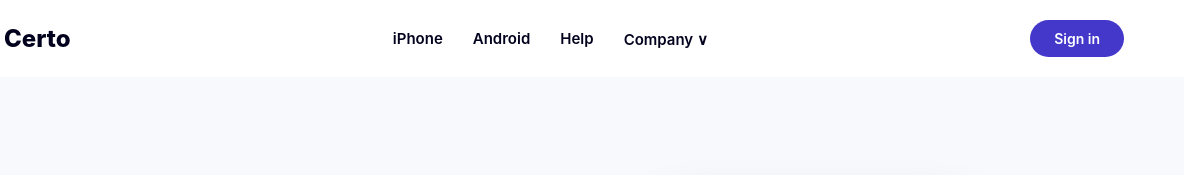
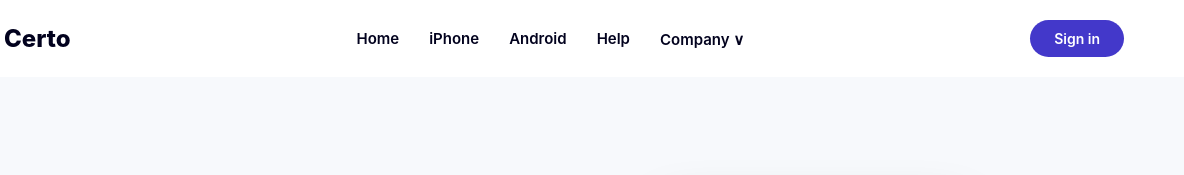
Before and after one commit to Delevoper-uz/Certo, a plain HTML site: page index.html in a window 1280 px wide. Shown: the top 175 px of the page, 96-1280 px from the left. Drawn offline with Linux system fonts and the light colour scheme.

Commit message:
first commit

```diff
--- a/index.html
+++ b/index.html
@@ -17,6 +17,7 @@
             </a>
 
             <div class="links">
+                <a href="#home" class="nav-link">Home</a>
                 <a href="#iphone" class="nav-link">iPhone</a>
                 <a href="#andorid" class="nav-link">Android</a>
                 <a href="#help" class="nav-link">Help</a>
```
